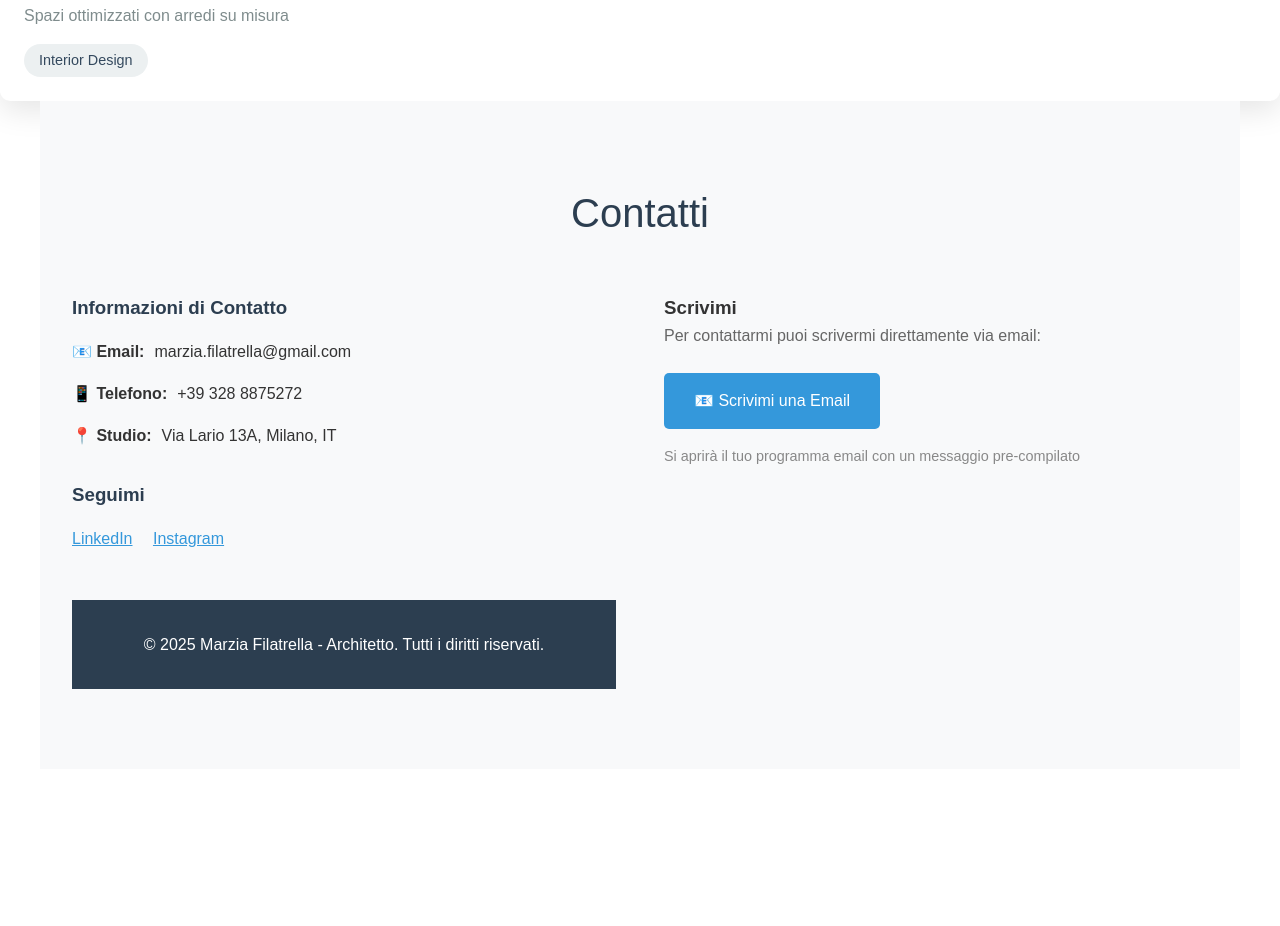
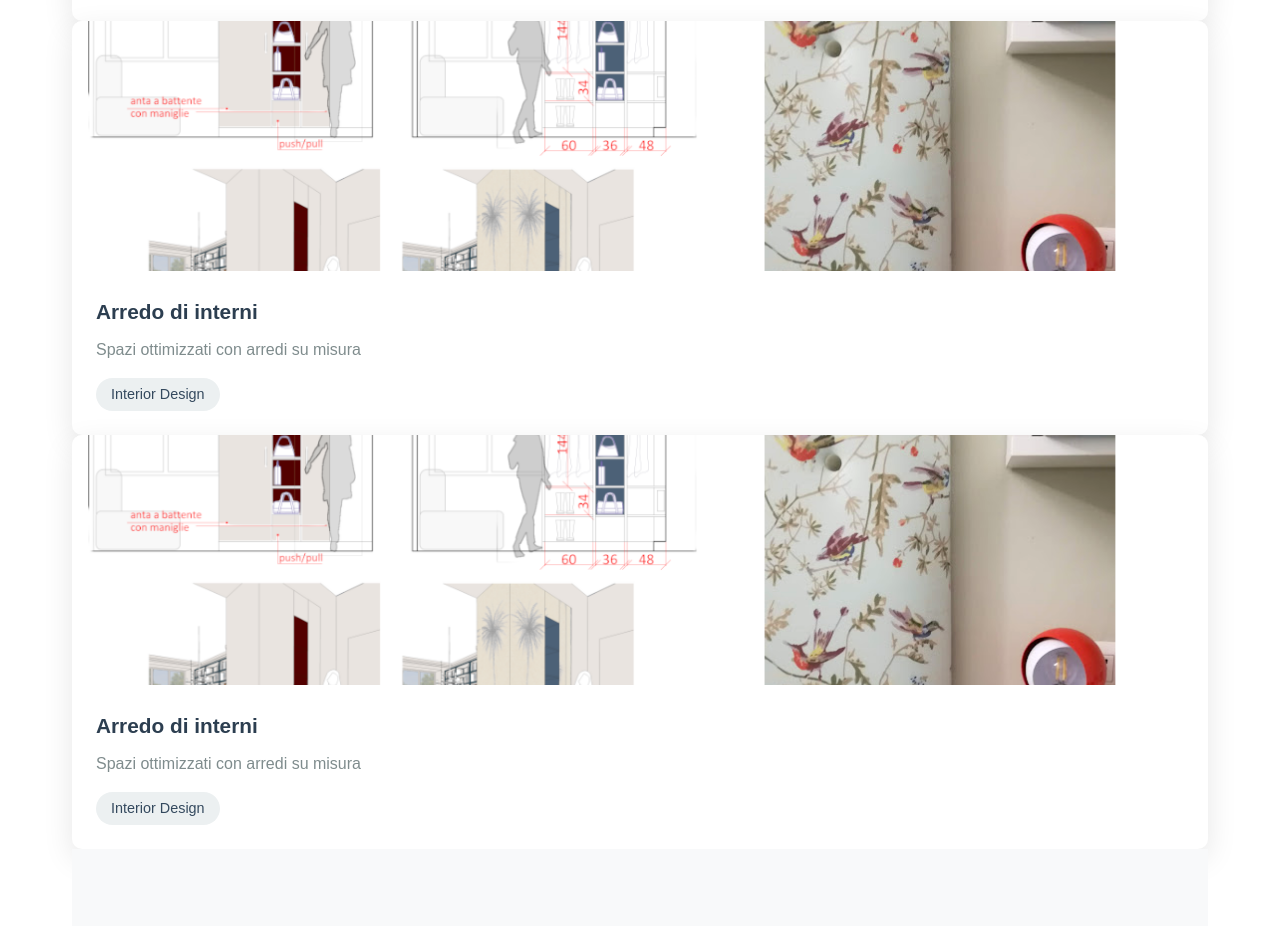
Before and after one commit to marziafilatrella/marziafilatrella.github.io, a plain HTML site: page index.html in a window 1280 px wide. Shown: the part 2956-3882 px from the top of the page. Before the commit the page ends 3725 px from the top, so only its background shows below. Drawn offline with Linux system fonts and the light colour scheme.

Commit message:
Update index.html

```diff
--- a/index.html
+++ b/index.html
@@ -389,7 +389,7 @@
                 </div>
             </div>
         </div>
-    </section>
+
 
     <div class="project-card">
                 <div class="project-image" style="background-image: url('immagini/1.png');"></div>
@@ -400,7 +400,29 @@
                 </div>
             </div>
         </div>
-    </section>
+
+
+      <div class="project-card">
+                <div class="project-image" style="background-image: url('immagini/dettagli arredi.png');"></div>
+                <div class="project-info">
+                    <h3>Arredo di interni</h3>
+                    <p>Spazi ottimizzati con arredi su misura</p>
+                    <span class="project-category">Interior Design</span>
+                </div>
+            </div>
+        </div>
+
+
+      <div class="project-card">
+                <div class="project-image" style="background-image: url('immagini/dettagli arredi.png');"></div>
+                <div class="project-info">
+                    <h3>Arredo di interni</h3>
+                    <p>Spazi ottimizzati con arredi su misura</p>
+                    <span class="project-category">Interior Design</span>
+                </div>
+            </div>
+        </div>
+
 
     <!-- Contact Section -->
     <section id="contact" class="section contact">
```
